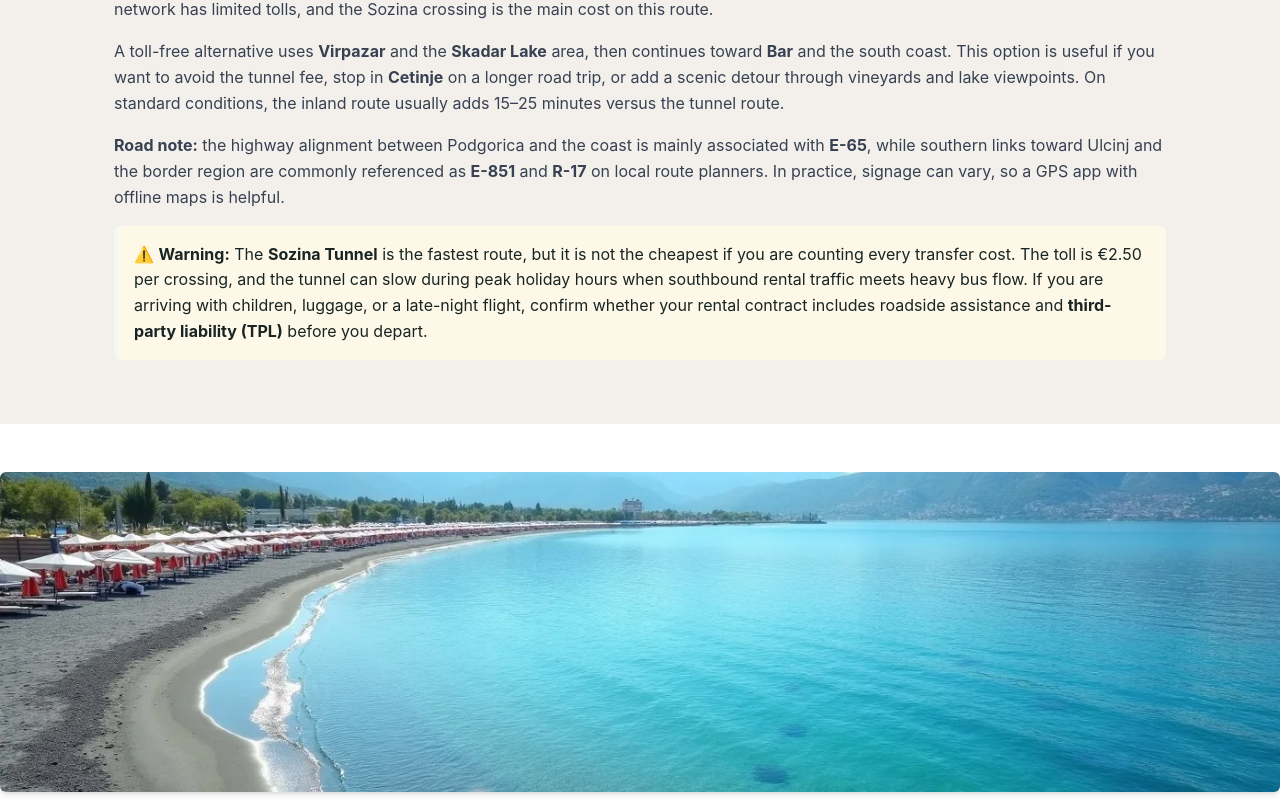
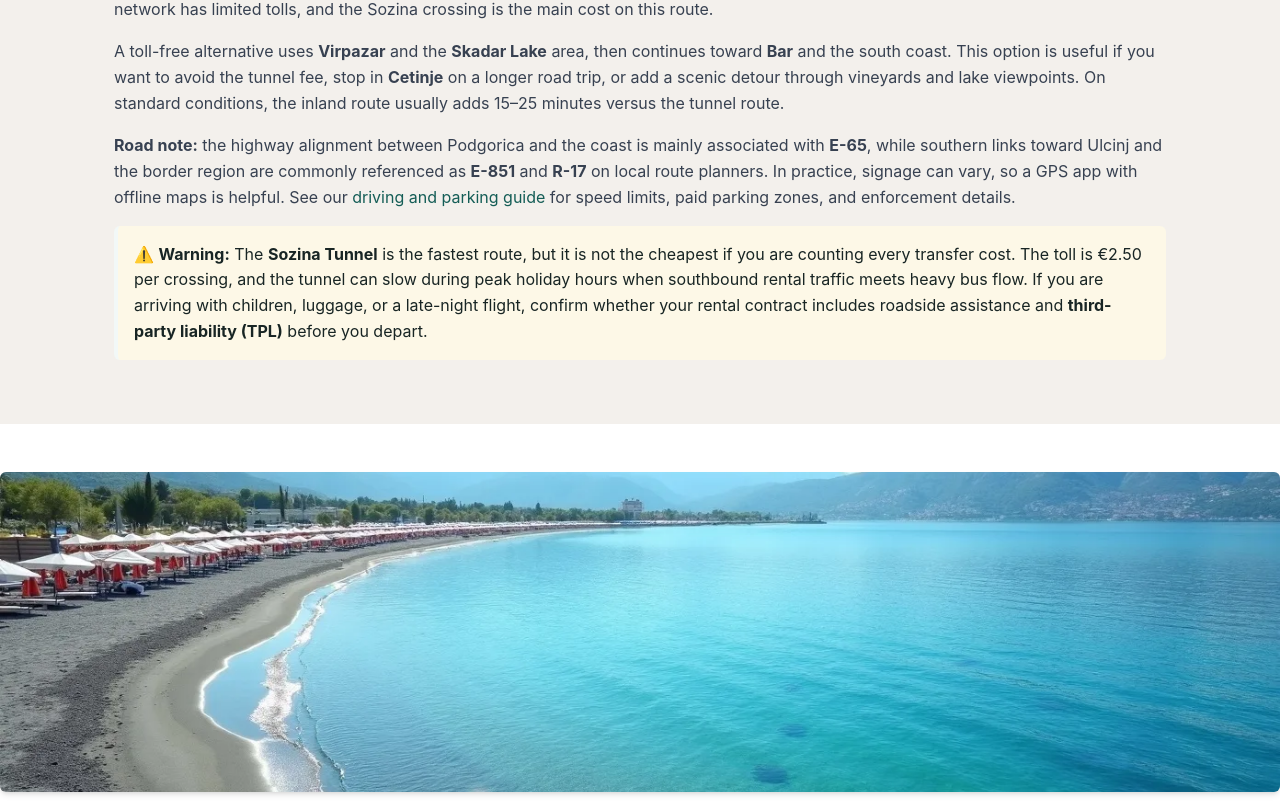
Before and after one commit to LeadGate/ulcinj-car-rental, a React (Vite) app: page /airport-transfers in a window 1280 px wide. Shown: the part 1594-2400 px from the top of the page. Built offline with nearby package versions, Linux system fonts and the light colour scheme; the HTML template or start-up script is replaced by a standard one.

Commit message:
fix: distribute internal links naturally on airport page, add GSC verification file, remove Related guides block

```diff
--- /dev/null
+++ b/public/googleb7d15e9af4471b00.html
@@ -0,0 +1 @@
+google-site-verification: googleb7d15e9af4471b00.html
--- a/src/pages/AirportTransfers.tsx
+++ b/src/pages/AirportTransfers.tsx
@@ -91,7 +91,7 @@ const AirportPage = () => {
       >
           <p className="text-gray-700 mb-4 leading-relaxed">The default GPS route from <strong>Podgorica Airport TGD</strong> to Ulcinj usually uses the <strong>Sozina Tunnel</strong>, which is the quickest option in normal conditions and the most predictable route for a rental car. The tunnel is 4,185 meters long, the toll is €2.50, and payment is made in euros at the booth; travelers should expect occasional slowdowns near the approach road during summer and holiday peaks. Montenegro’s road network has limited tolls, and the Sozina crossing is the main cost on this route.</p>
           <p className="text-gray-700 mb-4 leading-relaxed">A toll-free alternative uses <strong>Virpazar</strong> and the <strong>Skadar Lake</strong> area, then continues toward <strong>Bar</strong> and the south coast. This option is useful if you want to avoid the tunnel fee, stop in <strong>Cetinje</strong> on a longer road trip, or add a scenic detour through vineyards and lake viewpoints. On standard conditions, the inland route usually adds 15–25 minutes versus the tunnel route.</p>
-          <p className="text-gray-700 mb-4 leading-relaxed"><strong>Road note:</strong> the highway alignment between Podgorica and the coast is mainly associated with <strong>E-65</strong>, while southern links toward Ulcinj and the border region are commonly referenced as <strong>E-851</strong> and <strong>R-17</strong> on local route planners. In practice, signage can vary, so a GPS app with offline maps is helpful.</p>
+          <p className="text-gray-700 mb-4 leading-relaxed"><strong>Road note:</strong> the highway alignment between Podgorica and the coast is mainly associated with <strong>E-65</strong>, while southern links toward Ulcinj and the border region are commonly referenced as <strong>E-851</strong> and <strong>R-17</strong> on local route planners. In practice, signage can vary, so a GPS app with offline maps is helpful. See our <a href="/driving-parking-guide" className="text-primary hover:underline">driving and parking guide</a> for speed limits, paid parking zones, and enforcement details.</p>
           <WarningBox><p>⚠️ <strong>Warning:</strong> The <strong>Sozina Tunnel</strong> is the fastest route, but it is not the cheapest if you are counting every transfer cost. The toll is €2.50 per crossing, and the tunnel can slow during peak holiday hours when southbound rental traffic meets heavy bus flow. If you are arriving with children, luggage, or a late-night flight, confirm whether your rental contract includes roadside assistance and <strong>third-party liability (TPL)</strong> before you depart.</p></WarningBox>
       </Section>
 
@@ -161,7 +161,7 @@ const AirportPage = () => {
         title="FAQ"
       >
           <h3 className="text-xl font-bold mt-6 mb-3">Is Podgorica Airport better than Tivat Airport for Ulcinj?</h3>
-          <p className="text-gray-700 mb-4 leading-relaxed">Yes, <strong>Podgorica Airport TGD</strong> is usually better for Ulcinj because the route is shorter, less traffic-prone, and more predictable. The typical drive is 79 km and 1 hour 20 minutes to 1 hour 30 minutes, while <strong>Tivat Airport TIV</strong> is 85 km and can take 3 to 4.5 hours in July and August. The main exception is if your flight to Tivat is much cheaper or you are combining Ulcinj with the <strong>Bay of Kotor</strong> and <strong>Sveti Stefan</strong>.</p>
+          <p className="text-gray-700 mb-4 leading-relaxed">Yes, <strong>Podgorica Airport TGD</strong> is usually better for Ulcinj because the route is shorter, less traffic-prone, and more predictable. The typical drive is 79 km and 1 hour 20 minutes to 1 hour 30 minutes, while <strong>Tivat Airport TIV</strong> is 85 km and can take 3 to 4.5 hours in July and August. The main exception is if your flight to Tivat is much cheaper or you are combining Ulcinj with the <strong>Bay of Kotor</strong> and <strong>Sveti Stefan</strong>. Check our <a href="/faq" className="text-primary hover:underline">FAQ</a> for IDP requirements and cross-border rules.</p>
           <h3 className="text-xl font-bold mt-6 mb-3">How much is the Sozina Tunnel toll for Ulcinj?</h3>
           <p className="text-gray-700 mb-4 leading-relaxed">The <strong>Sozina Tunnel</strong> toll is €2.50 per crossing, and that is the standard charge for the fastest Podgorica-to-Ulcinj route. The tunnel is 4,185 meters long and usually saves 15 to 25 minutes versus the scenic inland route through <strong>Virpazar</strong> and <strong>Skadar Lake</strong>. The exception is a late-night or off-season drive, when the toll-free road may feel almost as fast if traffic is light.</p>
           <h3 className="text-xl font-bold mt-6 mb-3">Can I rent a car at Podgorica Airport and drive to Ulcinj?</h3>
```
Also changed, not shown: 18 other files (tests, documents, lock files or other folders).
